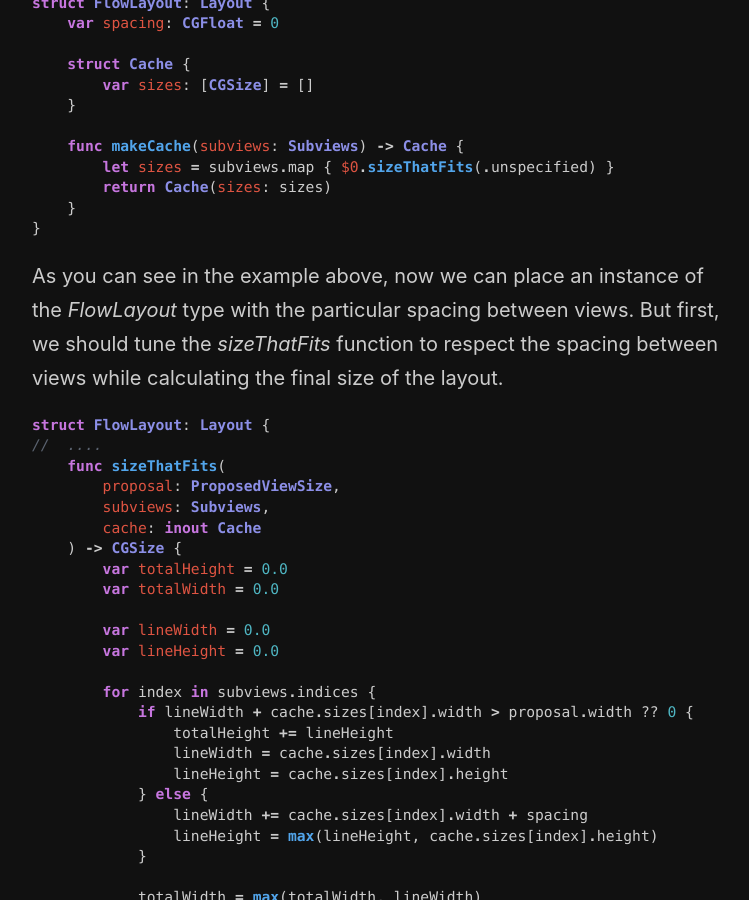
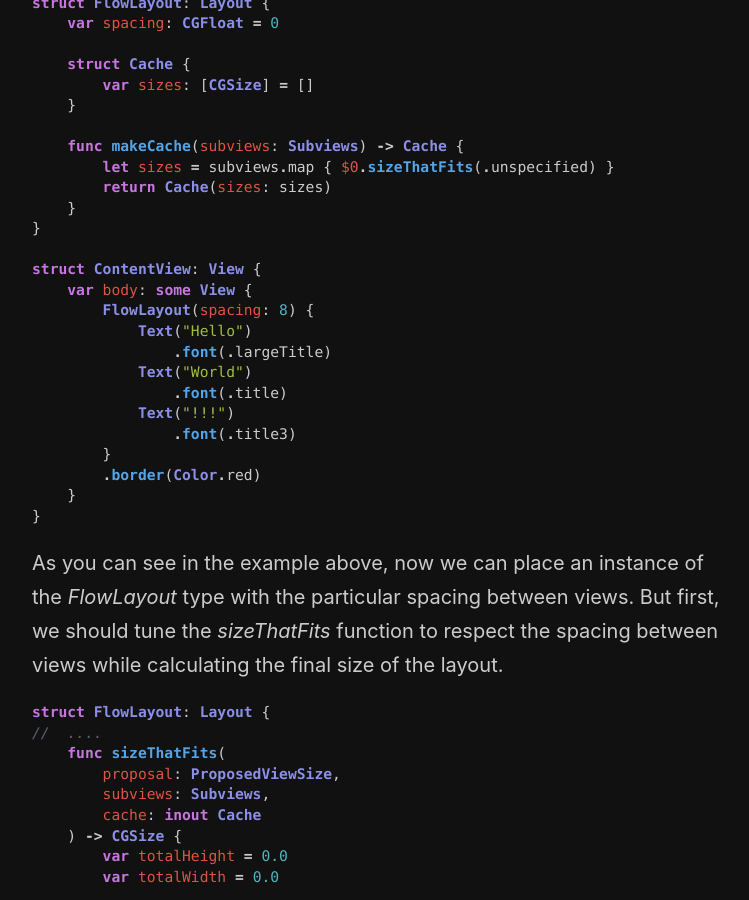
Before and after one commit to mecid/mecid.github.io, a Jekyll site: the page built from _posts/2022-12-07-building-custom-layout-in-swiftui-spacing.md, in a window 1280 px wide and 900 px high, scrolled down 629 px. Shown: the whole window, without its empty margins (258-1007 px from the left). Built offline with Jekyll 4.4.1, drawn with Linux system fonts in a browser that asks for light colours.

Commit message:
code example in layout spacing post improved

````diff
--- a/_posts/2022-12-07-building-custom-layout-in-swiftui-spacing.md
+++ b/_posts/2022-12-07-building-custom-layout-in-swiftui-spacing.md
@@ -18,6 +18,20 @@ struct FlowLayout: Layout {
     func makeCache(subviews: Subviews) -> Cache {
         let sizes = subviews.map { $0.sizeThatFits(.unspecified) }
         return Cache(sizes: sizes)
+    }
+}
+
+struct ContentView: View {
+    var body: some View {
+        FlowLayout(spacing: 8) {
+            Text("Hello")
+                .font(.largeTitle)
+            Text("World")
+                .font(.title)
+            Text("!!!")
+                .font(.title3)
+        }
+        .border(Color.red)
     }
 }
 ```
````
